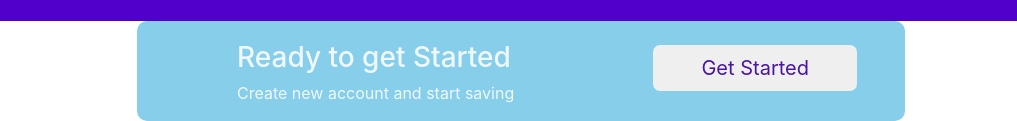
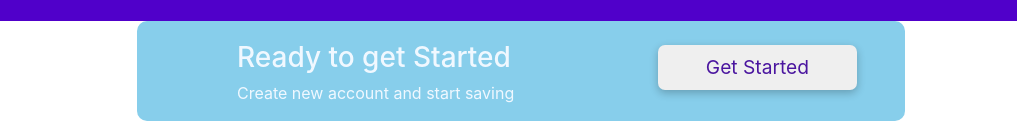
Before and after one commit to kmgmedia/acadasavee, a plain HTML site: page index.html in a window 1280 px wide. Shown: the part 3944-4065 px from the top of the page, 263-1280 px from the left. Drawn offline with nearby package versions, Linux system fonts and the light colour scheme.

Commit message:
added new

```diff
--- a/style.css
+++ b/style.css
@@ -155,6 +155,11 @@
     color: #4a159f;
     border-radius: 7px;
     font-size: 20px;
+    box-shadow: rgba(0, 0, 0, 0.24) 0px 3px 8px;
+}
+
+.box-right button {
+    font-size: larger;
 }
 
 .box-para {
```
